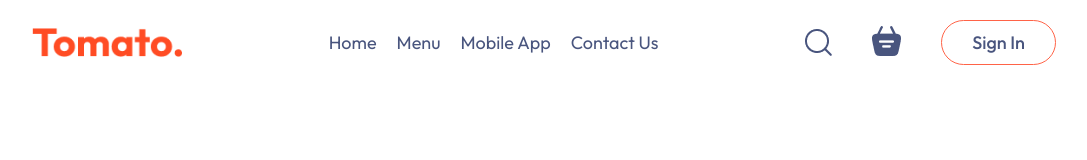
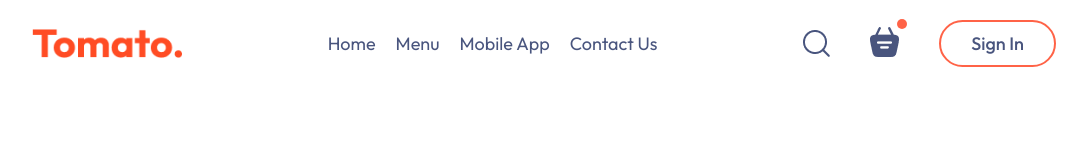
Before and after one commit to Laxman67/FoodDeliveryWebsite, a React (Vite) app in the folder frontend/: page / in a window 1280 px wide. Shown: the top 160 px of the page, without its empty margins (96-1183 px from the left). Built offline with nearby package versions, Linux system fonts and the light colour scheme.

Commit message:
Cart icon Status

```diff
--- a/frontend/src/components/Navbar/Navbar.css
+++ b/frontend/src/components/Navbar/Navbar.css
@@ -28,7 +28,7 @@
   font-size: 18px;
   color: #49557e;
   padding: 10px 30px;
-  border: 1px solid tomato;
+  border: 2px solid tomato;
   border-radius: 50px;
   cursor: pointer;
   transition: 0.3s;
@@ -41,5 +41,18 @@
 
 .navbar .active {
   padding-bottom: 2px;
-  border-bottom: 2px solid tomato;
+  border-bottom: 3px solid tomato;
 }
+.navbar-search-icon{
+  position: relative;
+}
+.navbar-search-icon .dot{
+  position: absolute;
+  min-width: 10px;
+  min-height: 10px;
+  background-color: tomato;
+  border-radius: 50%;
+  top: -8px;
+  right: -8px;
+
+}
```
